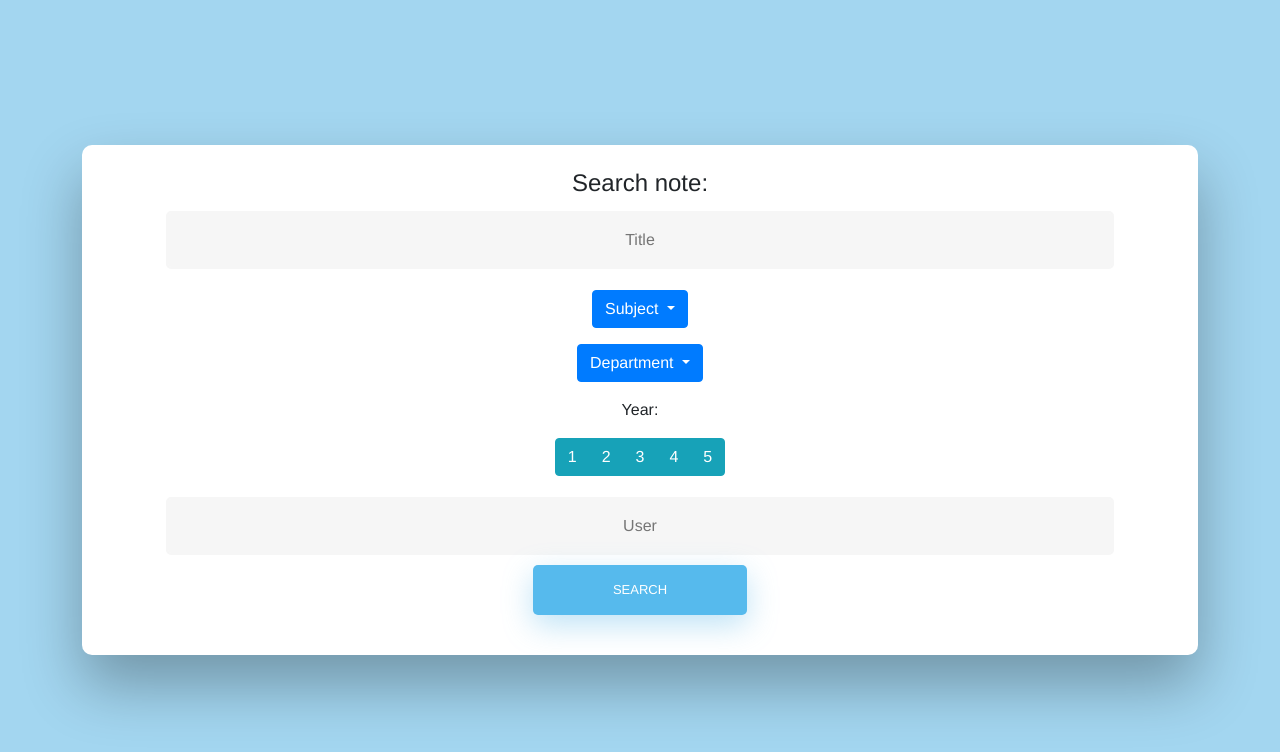
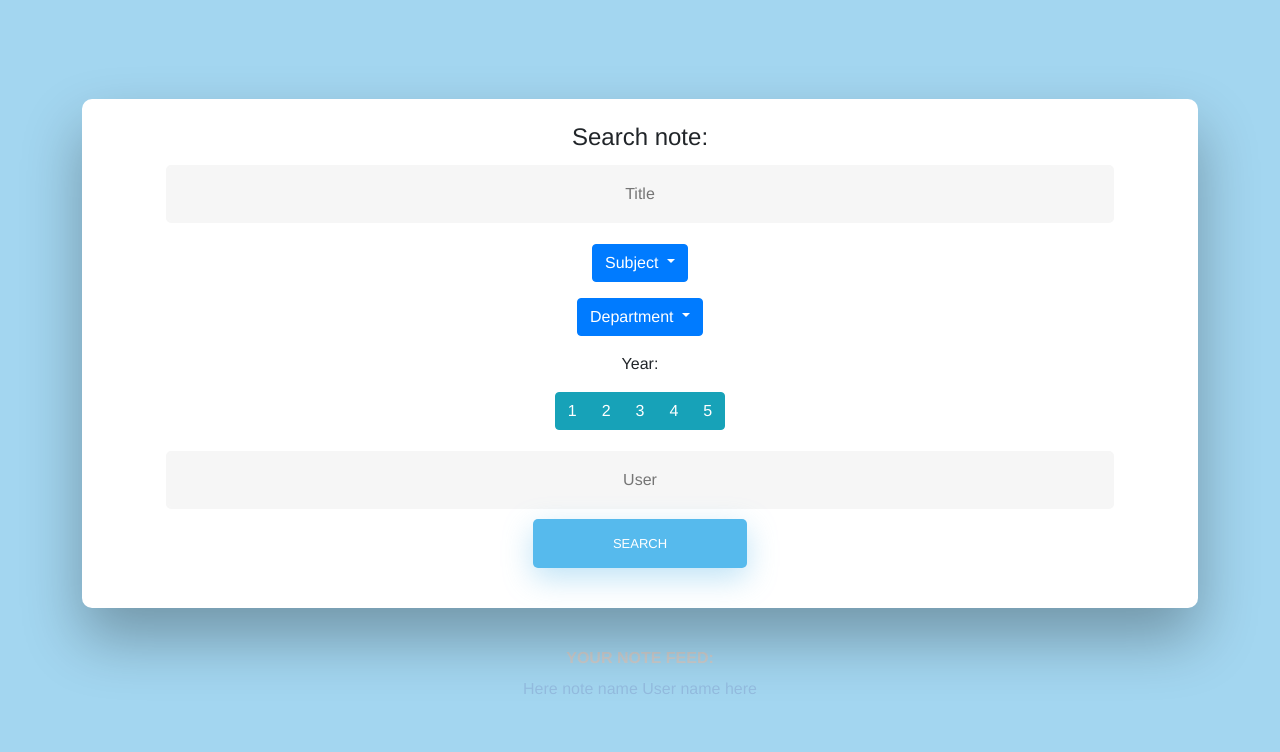
Before and after one commit to rhxto/Buds-note, a PHP site: page /search/index.php in a window 1280 px wide. Shown: the top 752 px of the page. Run offline with PHP 8.4, Linux system fonts and the light colour scheme; data that the repository does not hold is empty; some libraries are stand-ins or nearby versions.

Commit message:
Impostazione iniziale noteFeed Ho sitemato la part e di note feed dove andranno a finire tutte le note che rientrano nella selezione degli utenti, quello a riga 87/88/89 è un prototipo (non ancora finito) di come dovrà essere fatta una scheda di una delle note in output

```diff
--- a/search/index.php
+++ b/search/index.php
@@ -80,6 +80,16 @@
     <input type="text" id="User" class="fadeIn third" name="login" placeholder="User">
     <input type="submit" class="fadeIn fourth" value="Search" onclick="testInput()">
   </div>
+  <h2>Your note feed:</h2>
+  <div id="noteFeed" style="visibility : visible">
+    <!-- Da qui fino alla fine del div metteremo la parte per le risposte con le anteprime delle note -->
+    <!-- Ora creo un esempio di come dovrà essere una nota -->
+    <div id="formContent fadeIn first">
+      <a id="noteName" href="Note page link" class="text-decoration-none text-left fadeIn second">Here note name</a>
+      <a id="noteOwner" href="User page link" class="text-decoration-none text-right fadeIn second">User name here</a>
+    </div>
+
+  </div>
 </div>
 
 </body>
--- a/search/search.css
+++ b/search/search.css
@@ -60,6 +60,8 @@ h2 {
   -webkit-border-radius: 0 0 10px 10px;
   border-radius: 0 0 10px 10px;
 }
+
+
 
 
 
```
